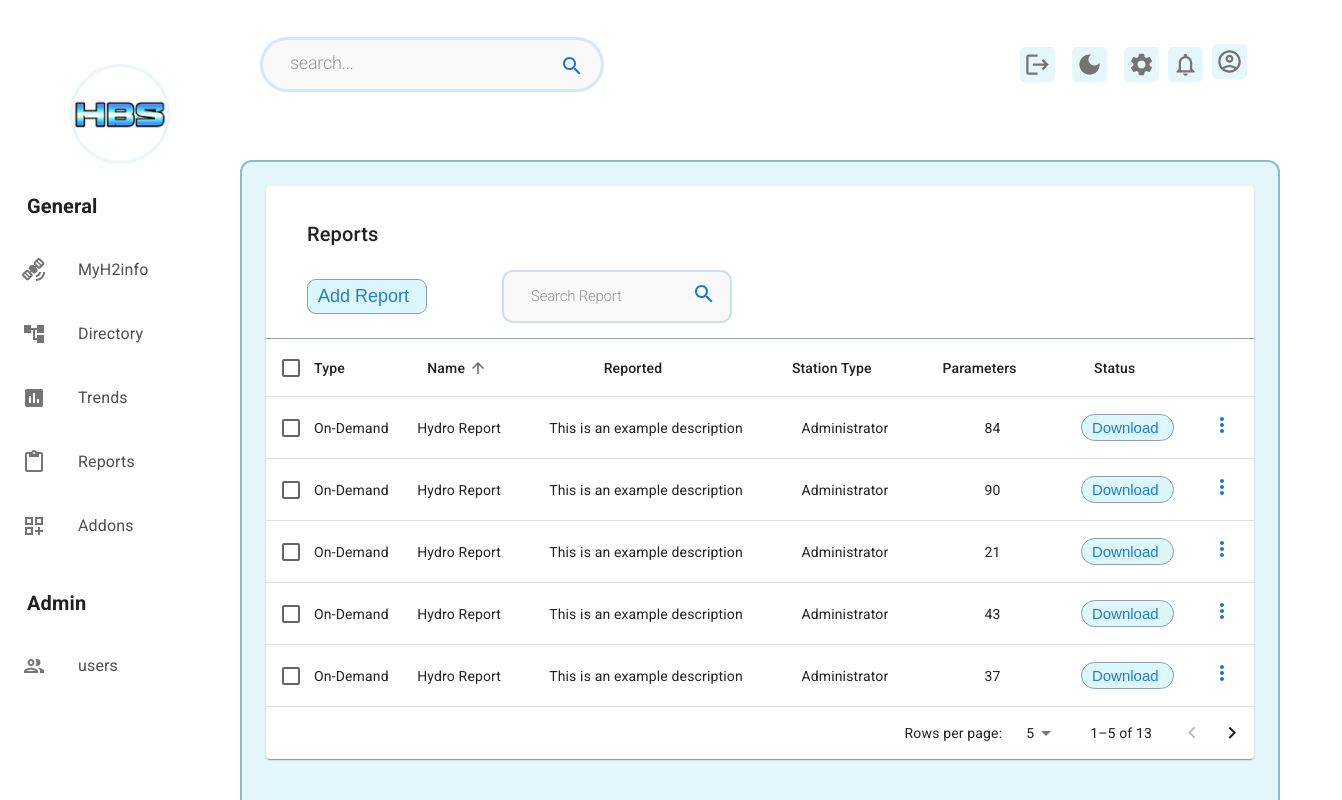
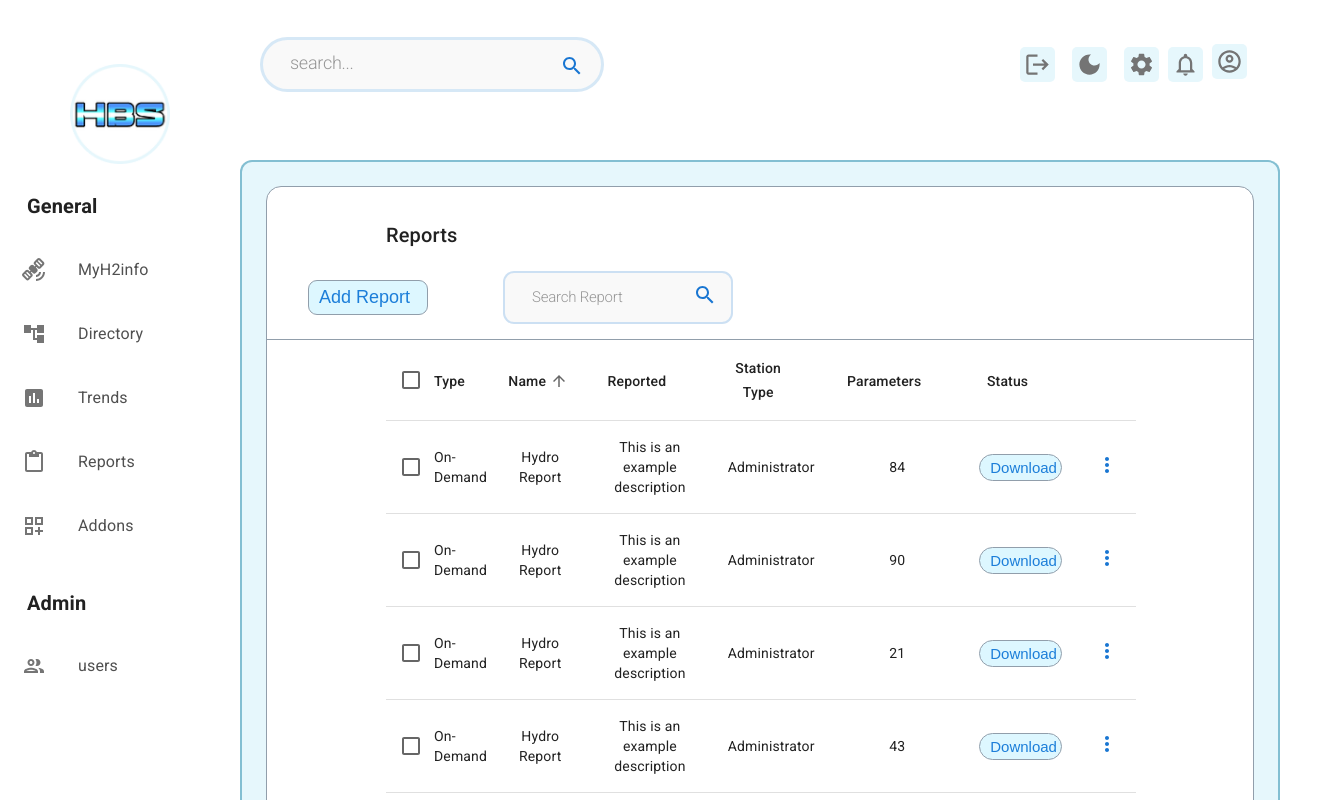
Before and after one commit to kpierc11/Dashboard_Demo, a React (Create React App) app in the folder app/: page /reports in a window 1280 px wide. Shown: the top 800 px of the page, 1342 px wide, since content can reach past the window. Built offline with nearby package versions, Linux system fonts and the light colour scheme.

Commit message:
Lined up

```diff
--- a/app/src/components/ReportsTable/ReportsTable.tsx
+++ b/app/src/components/ReportsTable/ReportsTable.tsx
@@ -287,7 +287,7 @@ function EnhancedTableHead(props: EnhancedTableProps) {
 
   return (
     <TableHead>
-      <TableRow>
+      <TableRow sx={{borderBottom: "none"}}>
         <TableCell padding="checkbox">
           <Checkbox
             color="primary"
@@ -350,10 +350,11 @@ function EnhancedTableToolbar(props: EnhancedTableToolbarProps) {
       >
         {numSelected > 0 ? (
           <Typography
-            sx={{ flex: "1 1 100%" }}
+            sx={{ flex: "1 1 100%"}}
             color="inherit"
             variant="subtitle1"
             component="div"
+
           >
             {numSelected} selected
           </Typography>
@@ -460,10 +461,10 @@ export default function EnhancedTable() {
     page > 0 ? Math.max(0, (1 + page) * rowsPerPage - rows.length) : 0;
 
   return (
-    <Box sx={{ width: "100%" }}>
-      <Paper sx={{ width: "100%", height: "100%", mb: 2 }}>
+    <Box sx={{ width: "100%"}}>
+      <Paper sx={{ width: "100%", height: "100%", mb: 2, boxShadow: "none", borderRadius: "15px", border: "1px solid rgba(145, 158, 171, 1)" }}>
         <EnhancedTableToolbar numSelected={selected.length} />
-        <TableContainer>
+        <TableContainer sx={{paddingLeft: "119px", paddingRight: "172px"}}>
           <Table
             sx={{ minWidth: 750 }}
             aria-labelledby="tableTitle"
@@ -484,8 +485,10 @@ export default function EnhancedTable() {
                   const isItemSelected = isSelected(row.type);
                   const labelId = `enhanced-table-checkbox-${index}`;
 
+
                   return (
                     <TableRow
+
                       hover
                       onClick={(event) => handleClick(event, row.type)}
                       role="checkbox"
--- a/app/src/components/ReportsTable/reportsTable.css
+++ b/app/src/components/ReportsTable/reportsTable.css
@@ -82,8 +82,6 @@
 
 .reports-title {
   margin-top: 17px;
+  margin-left: 78px;
+  margin-right: 850px;
 }
-
-.button-search {
-  margin-left: 950px;
-}
```
